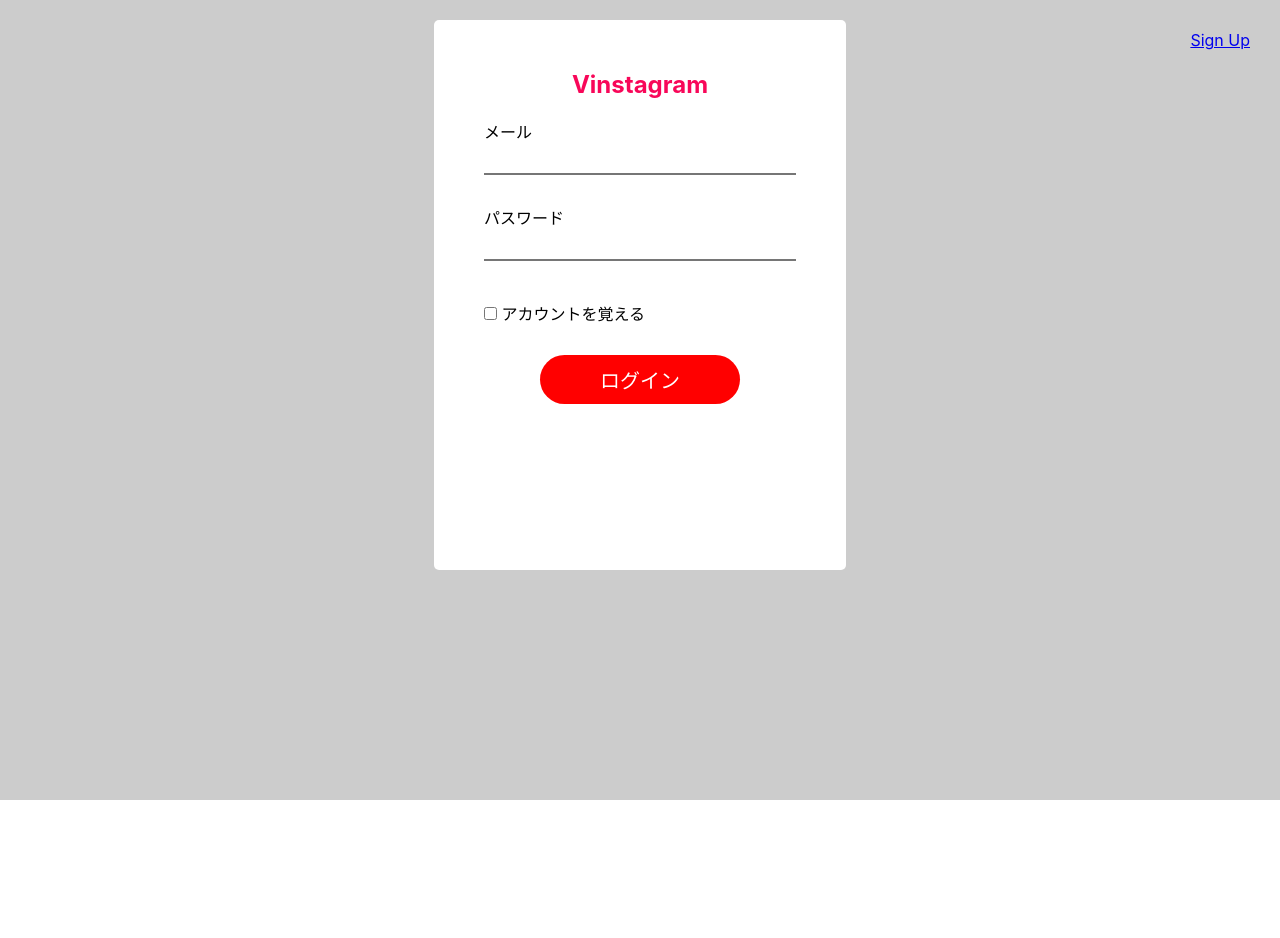
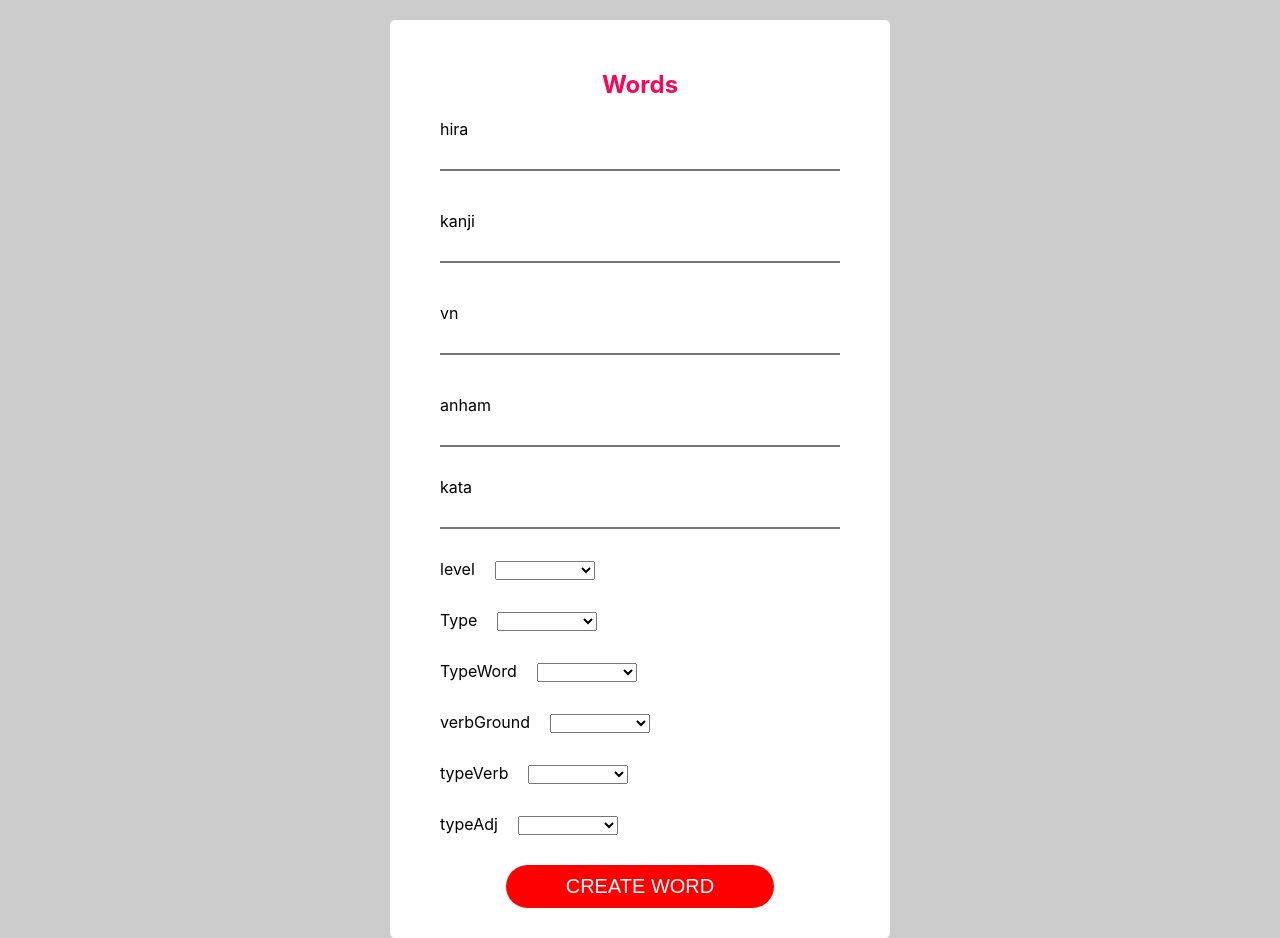
Before and after one commit to trungtd2112/vinstagram, a React (Create React App) app: page / in a window 1280 px wide. Before the commit the page ends 800 px from the top, so only its background shows below. Built offline with nearby package versions, Linux system fonts and the light colour scheme.

Commit message:
first commit

```diff
--- a/package.json
+++ b/package.json
@@ -6,10 +6,13 @@
     "@testing-library/jest-dom": "^5.12.0",
     "@testing-library/react": "^11.2.7",
     "@testing-library/user-event": "^12.8.3",
+    "axios": "^0.21.1",
     "react": "^17.0.2",
+    "react-axios": "^2.0.5",
     "react-dom": "^17.0.2",
     "react-router-dom": "^5.2.0",
     "react-scripts": "4.0.3",
+    "react-select": "^4.3.1",
     "web-vitals": "^1.1.2"
   },
   "scripts": {
--- a/src/App.css
+++ b/src/App.css
@@ -14,7 +14,7 @@
 }
 .app-wrapper {
   background-color: #fff;
-  min-width: 350px;
+  min-width: 500px;
   min-height: 550px;
   padding: 30px;
   box-sizing: border-box;
@@ -107,3 +107,12 @@ button:active {
   text-align: left;
   /* justify-content: center; */
 }
+#lang {
+  width: 100px;
+  margin-left: 20px;
+}
+.alert {
+  background-color: blue;
+  width: 200px;
+  height: 50px;
+}
--- a/src/App.js
+++ b/src/App.js
@@ -1,16 +1,12 @@
 import './App.css';
 import SignUp from './components/SignUp'
-import SignIn from './components/SignIn'
-import Post from './components/Post'
 import {BrowserRouter as Router, Route, Switch} from 'react-router-dom';
 
 function App() {
   return (
     <Router>
       <Switch>
-        <Route exact path="/" component={SignIn} />
-        <Route exact path="/SignUp" component={SignUp} />
-        <Route exact path="/Post" component={Post} />
+        <Route exact path="/" component={SignUp} />
       </Switch>
     </Router>
   );
--- a/src/components/SignIn.js
+++ /dev/null
@@ -1,76 +0,0 @@
-import React, {useState} from 'react';
-import validation from './validation';
-import {BrowserRouter, Redirect, Route, Switch, Link} from 'react-router-dom';
-import PathString from '../constants/PathString';
-
-const SignUp = () => {
-    const [values, setValues] = useState({
-        email: "",
-        password: "",
-
-    });
-    const [errors, setErrors] = useState({});
-    const handleForm = (event) => {
-        event.preventDefault();
-        setErrors(validation(values));
-    };
-    const handleChange = (event) => {
-        setValues({
-            ...values,
-            [event.target.name]: event.target.value,
-        })
-    }
-    return (
-        <div className="container">
-            <div>
-                {/* <a className="buttonRedireact" href="">Sign Up</a> */}
-                <Link to={PathString.SignUp} className="buttonRedireact">Sign Up</Link>
-            </div>
-            <div className="content">
-                <div className="app-wrapper">
-                    <div>
-                        <h2 className="title">Vinstagram</h2>
-                    </div>
-                    <form className="form-wrapper">
-                        <div className="email">
-                            <label className="label">メール</label>
-                            <input
-                                className="input"
-                                type="email"
-                                name="email"
-                                value={values.email}
-                                onChange={handleChange}
-                            />
-                            {errors.email && <p className="error">{errors.email}</p>}
-                        </div>
-
-                        <div className="password">
-                            <label className="label">パスワード</label>
-                            <input
-                                className="input"
-                                type="password"
-                                name="password"
-                                value={values.password}
-                                onChange={handleChange}
-                            />
-                            {errors.password && <p className="error">{errors.password}</p>}
-                        </div>
-                        <div className="password">
-                            <input type="checkbox" name="account" value="Bike"></input>
-                            <label for="account"> アカウントを覚える</label><br></br>
-                        </div>
-                        <div>
-                            <button className="submit" onClick={handleForm}>
-                                ログイン
-                            </button>
-                        </div>
-
-                    </form>
-                </div>
-
-
-            </div>
-        </div>
-    )
-}
-export default SignUp;
--- a/src/components/SignUp.js
+++ b/src/components/SignUp.js
@@ -1,89 +1,202 @@
-import React, {useState} from 'react';
-import validation from './validation';
-import {Link} from 'react-router-dom';
+import React, { useState } from 'react';
+import { Link } from 'react-router-dom';
 import PathString from '../constants/PathString';
+import Select from 'react-select';
+import axios from 'axios';
+
 const SignUp = () => {
+
     const [values, setValues] = useState({
-        email: "",
-        password: "",
-        repassword: "",
-        image: "",
+        hira: "",
+        kanji: "",
+        vn: "",
+        amhan: "",
+        kata: "",
+        level: "",
+        type: "",
+        typeWord: "",
+        verbGround: "",
+        typeVerb: "",
+        typeAdj: "",
+        alert: "",
 
     });
-    const [errors, setErrors] = useState({});
     const handleForm = (event) => {
         event.preventDefault();
-        setErrors(validation(values));
+        console.log(values);
+        axios.post("https://language-backend.vercel.app/createWord", {
+            "hira": values.hira,
+            "kanji": values.kanji,
+            "vn": values.vn,
+            "amhan": values.amhan,
+            "kata": values.kata,
+            "level": values.level,
+            "type": values.type,
+            "typeWord": values.typeWord,
+            "verbGround": values.verbGround,
+            "typeVerb": values.typeVerb,
+            "typeAdj": values.typeAdj,
+        }, {
+            headers: {
+                "Accept": "application/json",
+                "Content-Type": "application/json"
+            },
+        })
+            .then((response) => {
+                console.log(response.data.message);
+                setValues({hira: "",
+                kanji: "",
+                vn: "",
+                amhan: "",
+                kata: "",
+                level: "",
+                type: "",
+                typeWord: "",
+                verbGround: "",
+                typeVerb: "",
+                typeAdj: "", alert: response.data.message});
+            })
+            .catch((error) => { console.log('https://language-backend.vercel.app/createWord', JSON.stringify(error)) });
+
     };
     const handleChange = (event) => {
+        const name = event.target.name;
+        const value = event.target.value;
         setValues({
             ...values,
-            [event.target.name]: event.target.value,
+            [name]: value
         })
+        console.log(name + '=' + value);
     }
+
+
     return (
         <div className="container">
-            <div>
-                {/* <a className="buttonRedireact" href="">Login</a> */}
-                <Link to={PathString.SignIn} className="buttonRedireact">Sign In</Link>
-            </div>
+            {!values.alert ? null :
+                <div className="alert">
+                    <p>{values.alert}</p>
+                </div>
+            }
             <div className="content">
                 <div className="app-wrapper">
                     <div>
-                        <h2 className="title">Vinstagram</h2>
+                        <h2 className="title">Words</h2>
                     </div>
-                    <form className="form-wrapper">
-                        <div className="email">
-                            <label className="label">メール</label>
+                    <form className="form-wrapper" action="" onSubmit={handleForm}>
+                        <div className="password">
+                            <label className="label">hira</label>
                             <input
                                 className="input"
-                                type="email"
-                                name="email"
-                                value={values.email}
+                                type="text"
+                                name="hira"
+                                value={values.hira}
                                 onChange={handleChange}
                             />
-                            {errors.email && <p className="error">{errors.email}</p>}
                         </div>
 
                         <div className="password">
-                            <label className="label">パスワード</label>
+                            <label className="label">kanji</label>
                             <input
                                 className="input"
-                                type="password"
-                                name="password"
-                                value={values.password}
+                                type="text"
+                                name="kanji"
+                                value={values.kanji}
                                 onChange={handleChange}
                             />
-                            {errors.password && <p className="error">{errors.password}</p>}
                         </div>
+
                         <div className="password">
-                            <label className="label">確認パスワード</label>
+                            <label className="label">vn</label>
                             <input
                                 className="input"
-                                type="password"
-                                name="repassword"
-                                value={values.repassword}
+                                type="text"
+                                name="vn"
+                                value={values.vn}
                                 onChange={handleChange}
                             />
-                            {errors.password && <p className="error">{errors.password}</p>}
-                            {errors.repassword && <p className="error">{errors.repassword}</p>}
                         </div>
 
                         <div className="email">
-                            <label className="label">イメージ</label>
+                            <label className="label">anham</label>
                             <input
                                 className="input"
-                                type="file"
-                                name="image"
-                                value={values.image}
+                                type="text"
+                                name="amhan"
+                                value={values.amhan}
                                 onChange={handleChange}
                             />
-                            {errors.image && <p className="error">{errors.image}</p>}
+                        </div>
+                        <div className="email">
+                            <label className="label">kata</label>
+                            <input
+                                className="input"
+                                type="text"
+                                name="kata"
+                                value={values.kata}
+                                onChange={handleChange}
+                            />
+                        </div>
+                        <div className="password">
+                            <label className="label">level</label>
+                            <select id="lang" name="level" onChange={handleChange} value={values.level}>
+                                <option value=""></option>
+                                <option value="5">N5</option>
+                                <option value="4">N4</option>
+                                <option value="3">N3</option>
+                                <option value="2">N2</option>
+                            </select>
+                        </div>
+                        <div className="password">
+                        <label className="label">Type</label>
+                        <select id="lang" name="type" onChange={handleChange} value={values.type}>
+                            <option value=""></option>
+                            <option value="1">only hira</option>
+                            <option value="2">hira and kanji</option>
+                            <option value="3">only kata</option>
+                        </select>
                         </div>
 
+                        <div className="password">
+                        <label className="label">TypeWord</label>
+                        <select id="lang" name="typeWord" onChange={handleChange} value={values.typeWord}>
+                        <option value=""></option>
+                            <option value="N">N</option>
+                            <option value="V">V</option>
+                            <option value="ADJ">ADJ</option>
+                            <option value="ADV">ADV</option>
+                        </select>
+                        </div>
+
+                        <div className="password">
+                        <label className="label">verbGround</label>
+                        <select id="lang" name="verbGround" onChange={handleChange} value={values.verbGround}>
+                        <option value=""></option>
+                            <option value="1"> động từ nhóm 1</option>
+                            <option value="2">động từ nhóm 2</option>
+                            <option value="3">động từ nhóm 3</option>
+                        </select>
+                        </div>
+
+                        <div className="password">
+                        <label className="label">typeVerb</label>
+                        <select id="lang" name="typeVerb" onChange={handleChange} value={values.typeVerb}>
+                        <option value=""></option>
+                            <option value="1">Tự động từ</option>
+                            <option value="2">Tha động từ</option>
+                        </select>
+                        </div>
+
+                        <div className="password">
+                        <label className="label">typeAdj</label>
+                        <select id="lang" onChange={handleChange} value={values.typeAdj}>
+                        <option value=""></option>
+                            <option value="1">tính từ đuôi い</option>
+                            <option value="2">tính từ đuôi な</option>
+                        </select>
+                        </div>
                         <div>
-                            <button className="submit" onClick={handleForm}>
-                                サインアップ
+                            <button className="submit" type="submit">
+                                Create Word
                             </button>
                         </div>
                     </form>
--- a/src/constants/PathString.js
+++ b/src/constants/PathString.js
@@ -1,5 +1,5 @@
 export default class PathString {
 	static SignIn = '/';
 	static SignUp = '/SignUp';
-    static SignUp = '/Post';
+    static Post = '/Post';
 }
```
Also changed, not shown: src/components/Post.js (deleted, +0 -27 lines), 1 other file (tests, documents, lock files or other folders).
